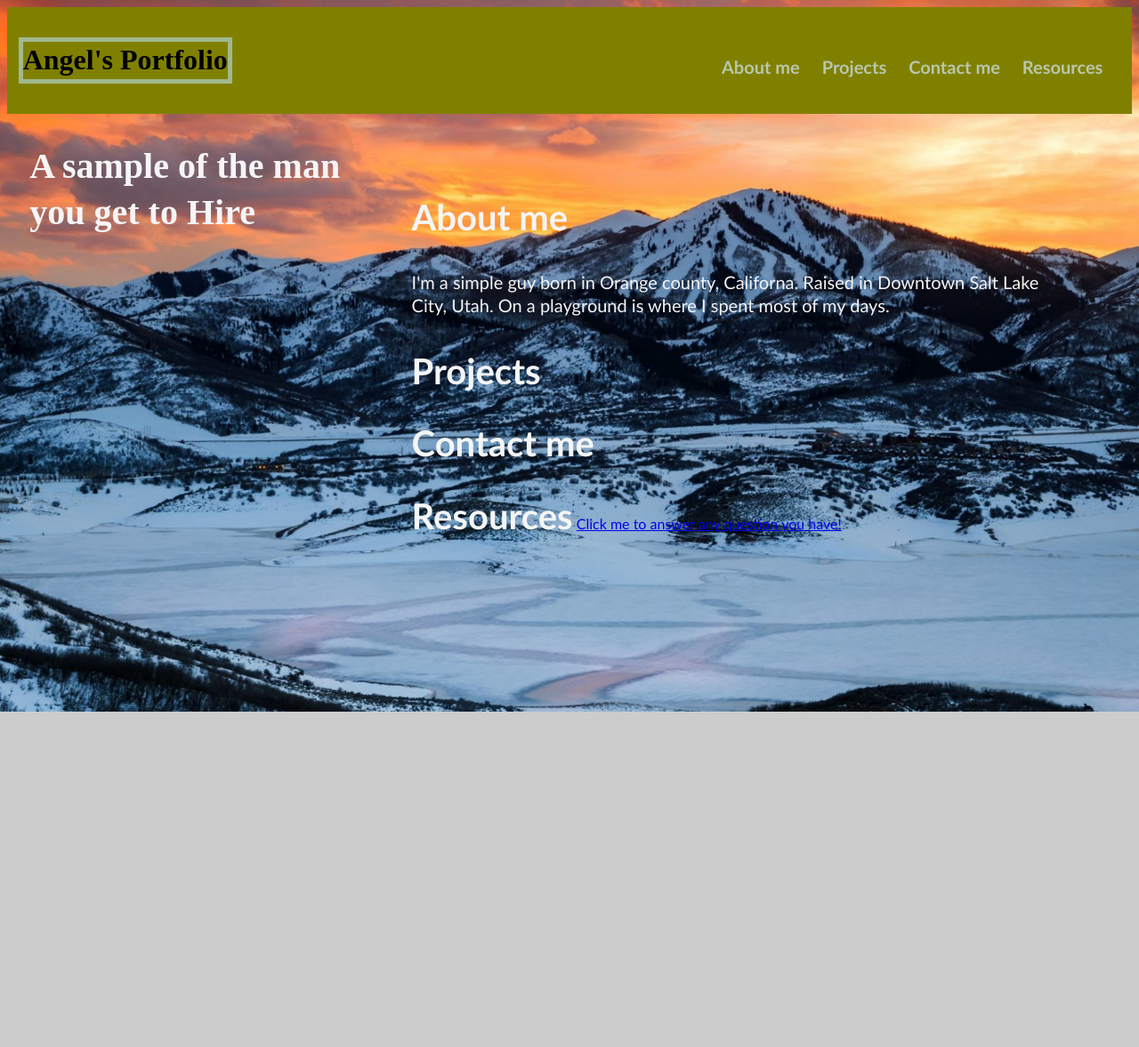
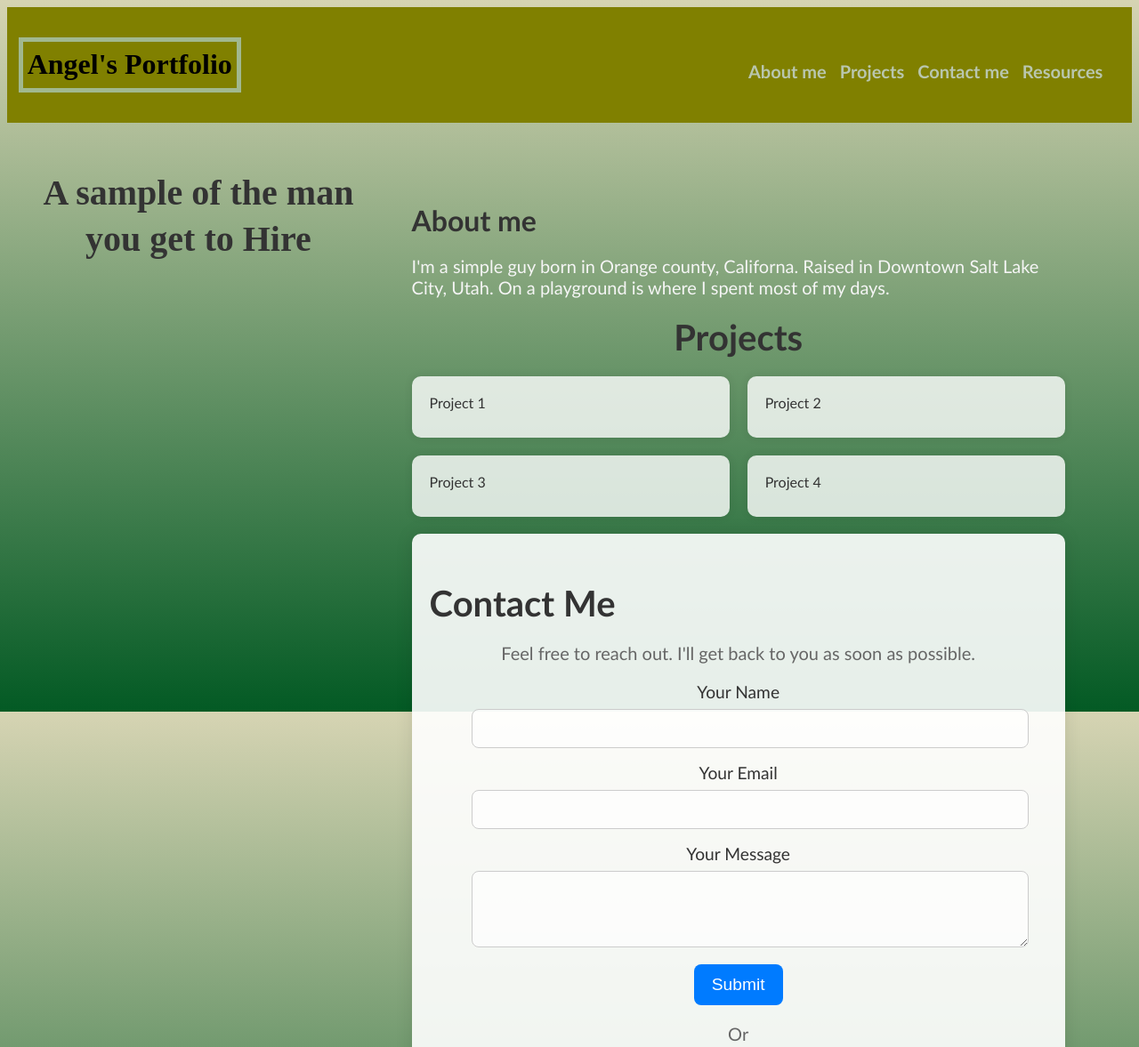
Before and after one commit to Angel-Huichapa/Portfolio-Week-2-Challenge, a plain HTML site: page index.html in a window 1280 px wide. Shown: the top 1177 px of the page at 89% size. Before the commit the page ends 800 px from the top, so only its background shows below. Drawn offline with Linux system fonts and the light colour scheme.

Commit message:
Major update to the site and will be finishing after class

```diff
--- a/assets/CSS/style.css
+++ b/assets/CSS/style.css
@@ -2,16 +2,11 @@ body {
   display: flex;
   flex-direction: column;
   line-height: 1.3;
-    background-image: url("../imgs/Mountain-range.jpg"); /* The image used */
-    background-color: #cccccc; /* Used if the image is unavailable */
-    height: 500px; /* You must set a specified height */
-    background-position: center; /* Center the image */
-    background-repeat: repeat; /* Do not repeat the image */
-    background-size: cover; /* Resize the background image to cover the entire container */
-    background-blend-mode: normal;
-    background-attachment: fixed ;
+  background: linear-gradient(to bottom, #d6d4b3, #035a24);
+  height: 100vh;
+  background-attachment: fixed;
+}
 
-}
 header {
   display: flex;
   justify-content: space-between;
@@ -20,82 +15,181 @@ header {
   background-color: olive;
   color: #fff;
 }
+
 .title-box {
-    font-size: 200%;
-    padding: 5px solid rgba(109, 214, 11, 0.534);
+  font-size: 2em;
+  padding: 5px;
   color: black;
   border: 5px solid #a1b88f;
-
 }
 
 h2 {
   margin: 2% 0;
-  font-size: 250%;
-  color: whitesmoke;
+  font-size: 2.5em;
+  color: #333;
   display: flex;
   flex-direction: column;
-  position: relative;
 }
-nav{
+
+nav {
   padding-top: 15px;
   margin-right: 20px;
   float: right;
-    font-family: 'Gill Sans', 'Gill Sans MT', Calibri, 'Trebuchet MS', sans-serif;
-    font-size: 20px;
+  font: bold 1.25em 'Gill Sans', 'Gill Sans MT', Calibri, 'Trebuchet MS', sans-serif;
 }
+
 nav ul {
   display: flex;
   justify-content: space-between;
   min-width: 300px;
   list-style-type: none;
 }
-nav ul li{
+
+nav ul li {
   display: inline-block;
-    margin-left: 25px;
+  margin-left: 15px;
 }
+
 nav a {
   color: #b9c6ae;
-  font-weight: bold;
   text-decoration: none;
 }
 
 nav a:hover {
   color: #fff;
 }
-main{
+
+main {
   display: flex;
   flex: 1 1 0;
   max-width: 96%;
   margin: 2% auto;
 }
-p{
+
+p {
   color: whitesmoke;
-  font-family: 'Gill Sans', 'Gill Sans MT', Calibri, 'Trebuchet MS', sans-serif;
-  font-size: 20px;
+  font: 1.25em 'Gill Sans', 'Gill Sans MT', Calibri, 'Trebuchet MS', sans-serif;
+}
+
+article {
+  margin-bottom: 20px;
+  padding: 50px;
+  font: 1em 'Gill Sans', 'Gill Sans MT', Calibri, 'Trebuchet MS', sans-serif;
+  color: #ffffff;
+}
+
+article h2 {
+  font-size: 2em;
+  color: #333;
   text-align: left;
 }
-article{
-  margin-bottom: 20px;
-  padding: 50px;
-  height: 300px;
-  font-family: 'Gill Sans', 'Gill Sans MT', Calibri, 'Trebuchet MS', sans-serif;
-  color: #ffffff;
-  position: relative;
-}
-article h2{
-    justify-content: right;
-    display: inline-block;
-    flex-direction: column;
-    line-height: 1.3;
-    text-align: left;
 
-}
 @media screen and (max-width: 768px) {
   header {
     flex-direction: column;
   }
 
   main {
-      max-width: 1200px;
+    max-width: 100%;
   }
 }
+
+.projects-grid {
+  display: grid;
+  grid-template-columns: repeat(2, 1fr);
+  gap: 20px;
+}
+
+.project {
+  background-color: rgba(255, 255, 255, 0.8);
+  padding: 20px;
+  border-radius: 10px;
+  box-shadow: 0 0 10px rgba(0, 0, 0, 0.1);
+}
+
+.project a {
+  text-decoration: none;
+  color: #333;
+  font: bold 1.2em;
+  display: block;
+  margin-bottom: 10px;
+}
+
+#Projects h2 {
+  margin-bottom: 20px;
+  font-size: 2.5em;
+  color: #333;
+  text-align: center;
+}
+
+#intro {
+  text-align: center;
+  margin: 20px 0;
+}
+
+#intro h2 {
+  font-size: 2.5em;
+  color: #333;
+}
+
+.intro-content {
+  max-width: 800px;
+  margin: 0 auto;
+  font-size: 1.2em;
+  color: #666;
+}
+
+#Contact-me {
+  background-color: rgba(255, 255, 255, 0.9);
+  padding: 40px 20px;
+  text-align: center;
+  border-radius: 10px;
+  box-shadow: 0 0 20px rgba(0, 0, 0, 0.1);
+}
+
+#Contact-me h2 {
+  font-size: 2.5em;
+  color: #333;
+}
+
+#Contact-me p {
+  margin-bottom: 20px;
+  color: #666;
+}
+
+form {
+  max-width: 600px;
+  margin: 0 auto;
+}
+
+label {
+  display: block;
+  margin-bottom: 8px;
+  font-size: 1.2em;
+  color: #333;
+}
+
+input,
+textarea {
+  width: 100%;
+  padding: 12px;
+  margin-bottom: 16px;
+  border: 1px solid #ccc;
+  border-radius: 8px;
+  font-size: 1em;
+  background-color: rgba(255, 255, 255, 0.7);
+}
+
+button {
+  background-color: #007bff;
+  color: #fff;
+  padding: 12px 20px;
+  border: none;
+  border-radius: 8px;
+  font-size: 1.2em;
+  cursor: pointer;
+}
+
+button:hover {
+  background-color: #0056b3;
+}
--- a/index.html
+++ b/index.html
@@ -19,7 +19,11 @@
             </nav>
         </header>
         <main>
-            <div><h2>A sample of the man you get to Hire</h2></div>
+            <section id="intro">
+                <h2>A sample of the man you get to Hire</h2>
+                <div class="intro-content">
+                </div>
+            </section>
             <section>
                 <article>
 
@@ -31,9 +35,46 @@
                     </section>
                     <section id="Projects">
                         <h2>Projects</h2>
-                    </section>
+                        <div class="projects-grid">
+                            <div class="project">
+                                <a href="https://dougyfresh208.github.io/BWWC/">Project 1</a>
+
+                            </div>
+                            <div class="project">
+                                <a href="#">Project 2</a>
+
+                            </div>
+                            <div class="project">
+                                <a href="#">Project 3</a>
+
+                            </div>
+                            <div class="project">
+                                <a href="#">Project 4</a>
+
+                            </div>
+                        </div>
+                    </section><br>
                     <section id="Contact-me">
-                        <h2>Contact me</h2>
+                        <div class="container">
+                            <h2>Contact Me</h2>
+                            <p>Feel free to reach out. I'll get back to you as soon as possible.</p>
+
+                            <form id="contact-form">
+                                <label for="name">Your Name</label>
+                                <input type="text" id="name" name="name" required>
+
+                                <label for="email">Your Email</label>
+                                <input type="email" id="email" name="email" required>
+
+                                <label for="message">Your Message</label>
+                                <textarea id="message" name="message" rows="4" required></textarea>
+
+                                <button type="submit">Submit</button><br>
+                                <p>Or</p><br>
+                                <p>Reach out Here.</p>
+
+                            </form>
+                        </div>
                     </section>
                     <section id="Resources">
                         <h2>Resources</h2>
```
Also changed, not shown: assets/imgs/Mountain-range.jpg (deleted), assets/imgs/tree.jfif (deleted). Lines whose indentation alone changed are shown as unchanged.
